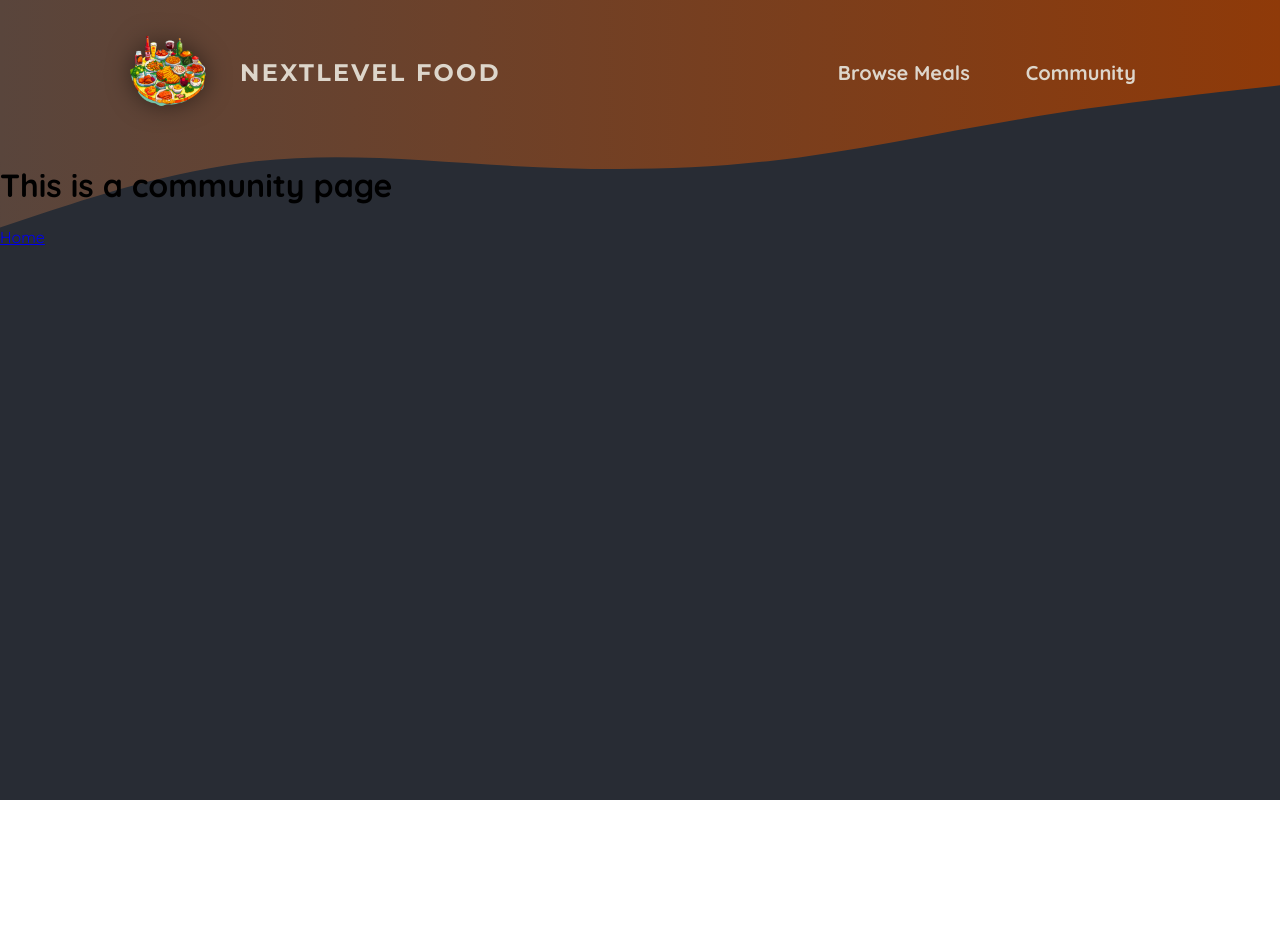
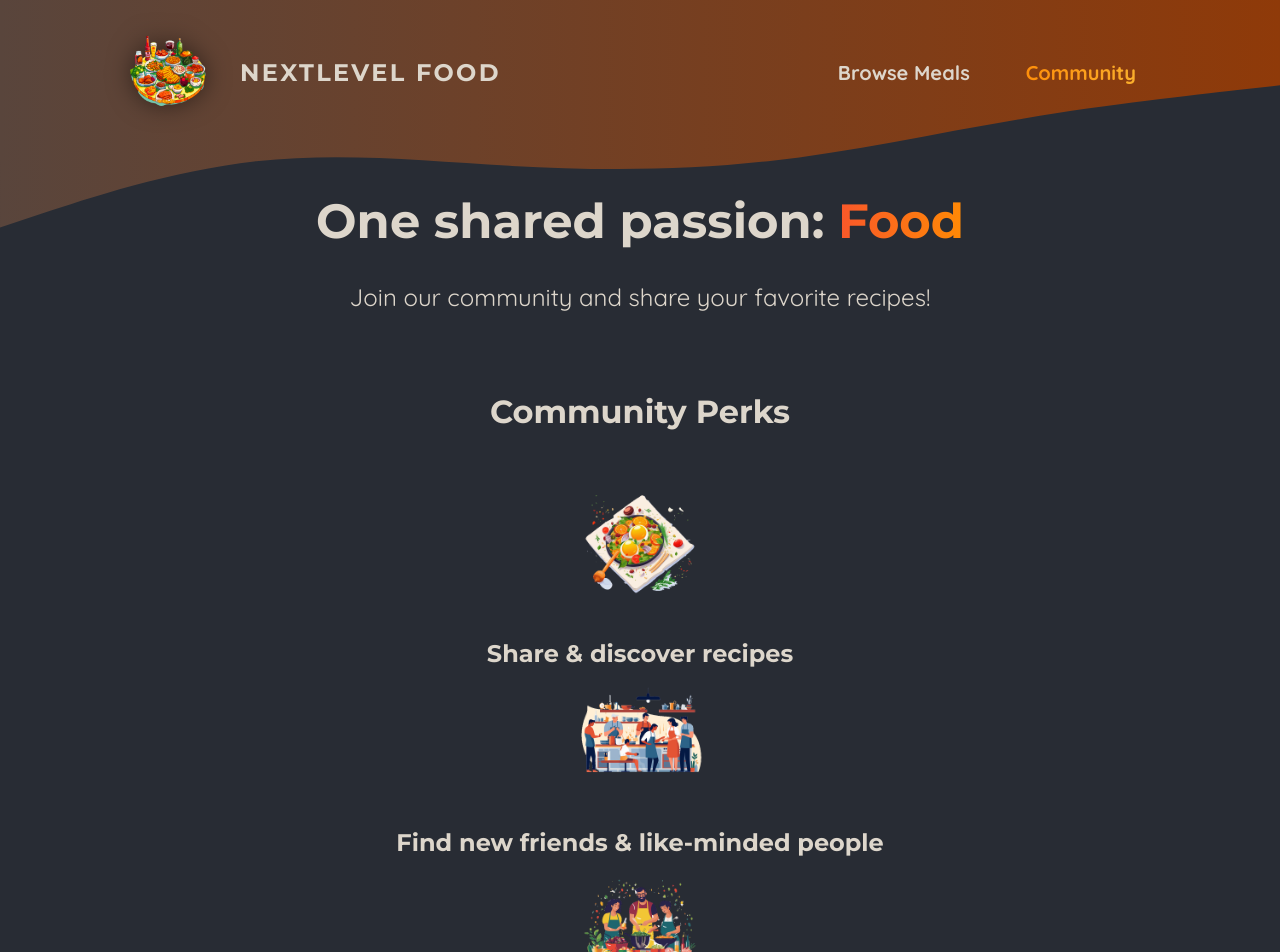
Before and after one commit to OriArvy/Learning-NextJs-Meals-Project, a Next.js app: page /community in a window 1280 px wide. Shown: the top 952 px of the page. Before the commit the page ends 800 px from the top, so only its background shows below. Built offline with nearby package versions, Linux system fonts and the light colour scheme.

Commit message:
Added frontend for community page

```diff
--- a/app/community/page.js
+++ b/app/community/page.js
@@ -1,10 +1,40 @@
-import Link from "next/link";
+import Image from 'next/image';
+
+import mealIcon from '@/assets/icons/meal.png';
+import communityIcon from '@/assets/icons/community.png';
+import eventsIcon from '@/assets/icons/events.png';
+import classes from './page.module.css';
 
 export default function CommunityPage() {
   return (
     <>
-      <h1>This is a community page</h1>
-      <Link href="/">Home</Link>
+      <header className={classes.header}>
+        <h1>
+          One shared passion: <span className={classes.highlight}>Food</span>
+        </h1>
+        <p>Join our community and share your favorite recipes!</p>
+      </header>
+      <main className={classes.main}>
+        <h2>Community Perks</h2>
+
+        <ul className={classes.perks}>
+          <li>
+            <Image src={mealIcon} alt="A delicious meal" />
+            <p>Share & discover recipes</p>
+          </li>
+          <li>
+            <Image src={communityIcon} alt="A crowd of people, cooking" />
+            <p>Find new friends & like-minded people</p>
+          </li>
+          <li>
+            <Image
+              src={eventsIcon}
+              alt="A crowd of people at a cooking event"
+            />
+            <p>Participate in exclusive events</p>
+          </li>
+        </ul>
+      </main>
     </>
-  )
+  );
 }
--- /dev/null
+++ b/app/community/page.module.css
@@ -0,0 +1,61 @@
+.header {
+  gap: 3rem;
+  margin: 3rem auto 5rem auto;
+  width: 90%;
+  max-width: 75rem;
+  color: #ddd6cb;
+  font-size: 1.5rem;
+  text-align: center;
+}
+
+.header h1 {
+  font-family: 'Montserrat', sans-serif;
+}
+
+.highlight {
+  background: linear-gradient(90deg, #f9572a, #ff8a05);
+  background-clip: text;
+  -webkit-background-clip: text;
+  -webkit-text-fill-color: transparent;
+}
+
+.main {
+  width: 90%;
+  max-width: 40rem;
+  margin: 0 auto;
+  text-align: center;
+}
+
+.main h2 {
+  font-family: 'Montserrat', sans-serif;
+  font-size: 2rem;
+  margin-bottom: 3rem;
+  color: #ddd6cb;
+}
+
+.perks {
+  list-style: none;
+  margin: 3rem 0;
+  padding: 0;
+}
+
+.perks li {
+  display: flex;
+  flex-direction: column;
+  align-items: center;
+  gap: 2rem;
+}
+
+.perks img {
+  width: 8rem;
+  height: 8rem;
+  object-fit: contain;
+}
+
+.perks p {
+  font-family: 'Montserrat', sans-serif;
+  font-size: 1.5rem;
+  font-weight: bold;
+  margin: 0;
+  color: #ddd6cb;
+}
--- a/components/main-header/main-header.js
+++ b/components/main-header/main-header.js
@@ -3,6 +3,7 @@ import Image from "next/image"
 import logoImg from '@/assets/logo.png'
 import classes from './main-header.module.css'
 import MainHeaderBackground from "./main-header-background"
+import NavLink from "./nav-link"
 
 export default function MainHeader() {
   return (
@@ -17,10 +18,10 @@ export default function MainHeader() {
         <nav className={classes.nav}>
           <ul>
             <li>
-              <Link href='/meals'>Browse Meals</Link>
+              <NavLink href='/meals'>Browse Meals</NavLink>
             </li>
             <li>
-              <Link href='/community'>Community</Link>
+              <NavLink href='/community'>Community</NavLink>
             </li>
           </ul>
         </nav>
--- a/components/main-header/main-header.module.css
+++ b/components/main-header/main-header.module.css
@@ -21,30 +21,6 @@
   font-size: 1.25rem;
 }
 
-.nav a {
-  text-decoration: none;
-  color: #ddd6cb;
-  font-weight: bold;
-  padding: 0.5rem 1rem;
-  border-radius: 0.5rem;
-}
-
-.nav a:hover,
-.nav a:active {
-  background: linear-gradient(90deg, #ff8a05, #f9b331);
-  background-clip: text;
-  -webkit-background-clip: text;
-  -webkit-text-fill-color: transparent;
-  text-shadow: 0 0 18px rgba(248, 190, 42, 0.8);
-}
-
-.active {
-  background: linear-gradient(90deg, #ff8a05, #f9b331);
-  background-clip: text;
-  -webkit-background-clip: text;
-  -webkit-text-fill-color: transparent;
-}
-
 .logo {
   display: flex;
   align-items: center;
--- /dev/null
+++ b/components/main-header/nav-link.js
@@ -0,0 +1,13 @@
+'use client'
+
+import Link from "next/link";
+import { usePathname } from "next/navigation"
+import classes from './nav-link.module.css'
+
+export default function NavLink({href, children}) {
+  const path = usePathname();
+
+  return (
+      <Link href={href} className={path.startsWith(href) ? `${classes.link} ${classes.active}` : classes.link}>{children}</Link>
+  )
+}
--- /dev/null
+++ b/components/main-header/nav-link.module.css
@@ -0,0 +1,24 @@
+.link {
+  text-decoration: none;
+  color: #ddd6cb;
+  font-weight: bold;
+  padding: 0.5rem 1rem;
+  border-radius: 0.5rem;
+}
+
+.link:hover,
+.link:active {
+  background: linear-gradient(90deg, #ff8a05, #f9b331);
+  background-clip: text;
+  -webkit-background-clip: text;
+  -webkit-text-fill-color: transparent;
+  text-shadow: 0 0 18px rgba(248, 190, 42, 0.8);
+}
+
+
+.active {
+  background: linear-gradient(90deg, #ff8a05, #f9b331);
+  background-clip: text;
+  -webkit-background-clip: text;
+  -webkit-text-fill-color: transparent;
+}
```
